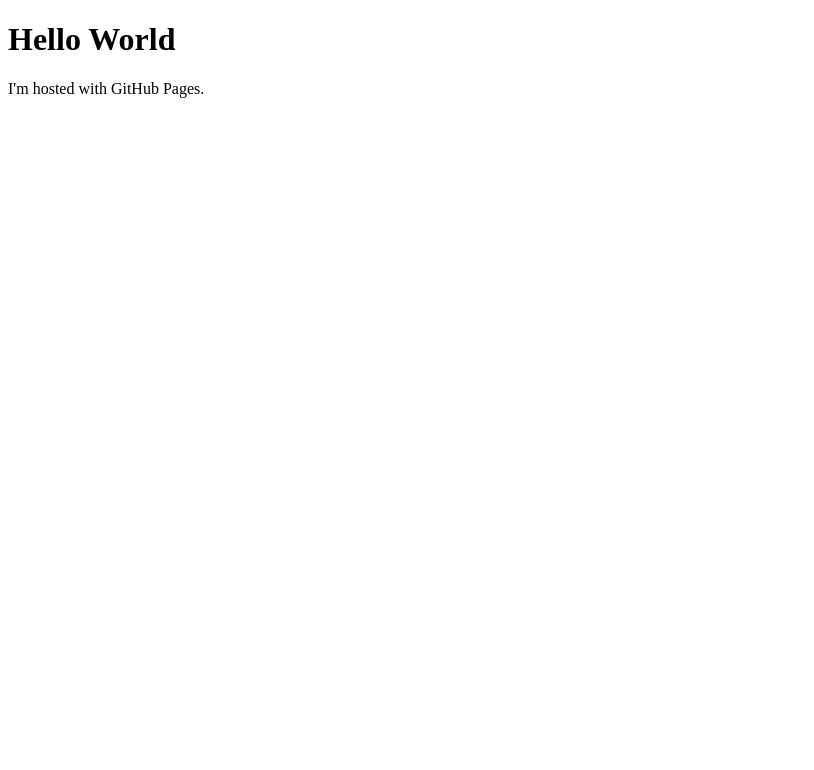
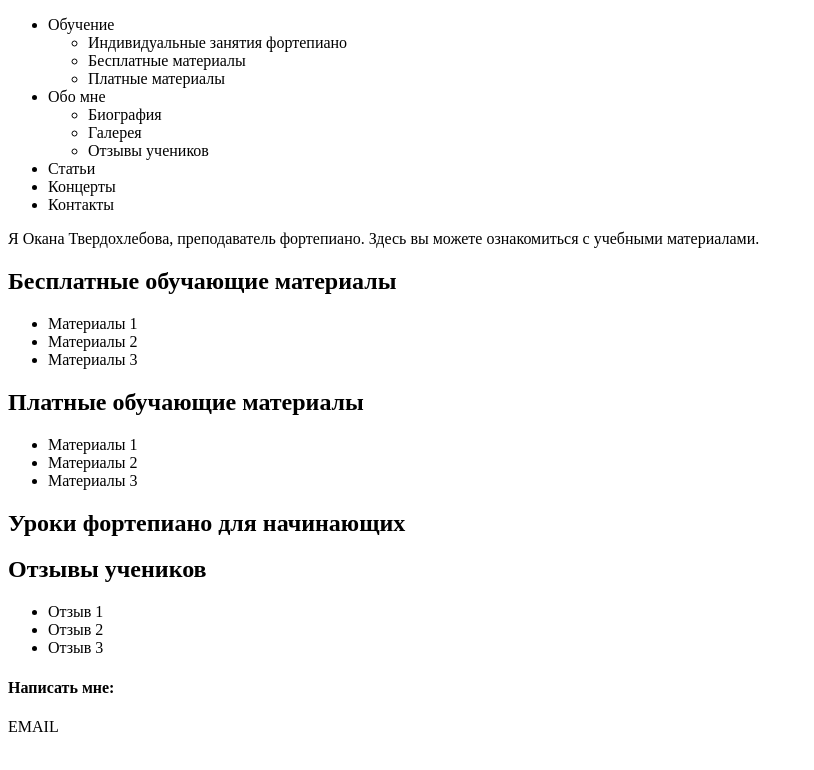
Before and after one commit to tatitarasova/tatitarasova.github.io, a plain HTML site: page index.html in a window 1280 px wide. Shown: the whole page, without its empty margins (0-814 px from the left). Drawn offline with Linux system fonts and the light colour scheme.

Commit message:
Update index.html
Markup of the index page, version 1, no style

```diff
--- a/index.html
+++ b/index.html
@@ -1,7 +1,70 @@
 <!DOCTYPE html>
-<html>
+<html lang="en">
+<head>
+  <meta charset="UTF-8">
+  <title>Oksana Tverdokhlebova Piano Teacher</title>
+  <link href="main.css" rel="stylesheet">
+</head>
 <body>
-<h1>Hello World</h1>
-<p>I'm hosted with GitHub Pages.</p>
+    <header>
+        <nav>
+            <ul>
+                <li>Обучение
+                    <ul>
+                        <li>Индивидуальные занятия фортепиано</li>
+                        <li>Бесплатные материалы</li>
+                        <li>Платные материалы</li>
+                    </ul>
+                </li>
+                <li>Обо мне
+                    <ul>
+                        <li>Биография</li>
+                        <li>Галерея</li>
+                        <li>Отзывы учеников</li>
+                    </ul>
+                </li>
+                <li>Статьи</li>
+                <li>Концерты</li>
+                <li>Контакты</li>
+            </ul>
+        </nav>
+    </header>
+
+
+    <div>
+        <p>Я Окана Твердохлебова, преподаватель фортепиано. Здесь вы можете ознакомиться с учебными материалами.</p>
+    </div>
+    <div>
+        <h2>Бесплатные обучающие материалы</h2>
+        <ul>
+            <li>Материалы 1</li>
+            <li>Материалы 2</li>
+            <li>Материалы 3</li>
+        </ul>
+    </div>
+    <div>
+        <h2>Платные обучающие материалы</h2>
+        <ul>
+            <li>Материалы 1</li>
+            <li>Материалы 2</li>
+            <li>Материалы 3</li>
+        </ul>
+    </div>
+    <div>
+        <h2>Уроки фортепиано для начинающих</h2>
+    </div>
+    <div>
+        <h2>Отзывы учеников</h2>
+        <ul>
+            <li>Отзыв 1</li>
+            <li>Отзыв 2</li>
+            <li>Отзыв 3</li>
+        </ul>
+    </div>
+
+  <footer>
+    <h4>Написать мне:</h4>
+    <p>EMAIL</p>
+  </footer>
 </body>
 </html>
```
